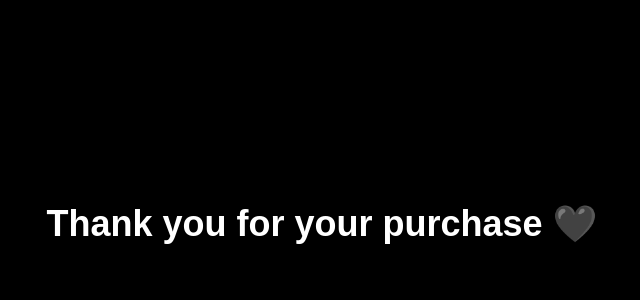
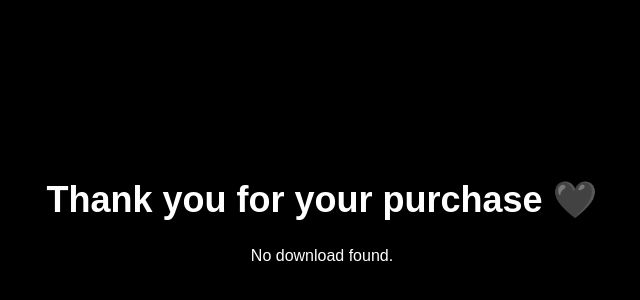
Before and after one commit to Samyk18/worldrap, a Next.js app: page /success in a window 1280 px wide. Shown: the part 176-476 px from the top of the page, without its empty margins (318-958 px from the left). Built offline with nearby package versions, Linux system fonts and the light colour scheme.

Commit message:
Fix success page prerender on Vercel

```diff
--- a/app/success/page.tsx
+++ b/app/success/page.tsx
@@ -1,6 +1,7 @@
 "use client";
 
 export const dynamic = "force-dynamic";
+export const revalidate = 0;
 
 import { useSearchParams } from "next/navigation";
 
@@ -12,13 +13,15 @@ export default function SuccessPage() {
     <main className="min-h-screen bg-black text-white flex flex-col items-center justify-center gap-6">
       <h1 className="text-4xl font-bold">Thank you for your purchase 🖤</h1>
 
-      {file && (
+      {file ? (
         <a
           href={file}
           className="bg-white text-black px-6 py-3 rounded hover:bg-gray-300"
         >
           Download your file
         </a>
+      ) : (
+        <p>No download found.</p>
       )}
     </main>
   );
```
